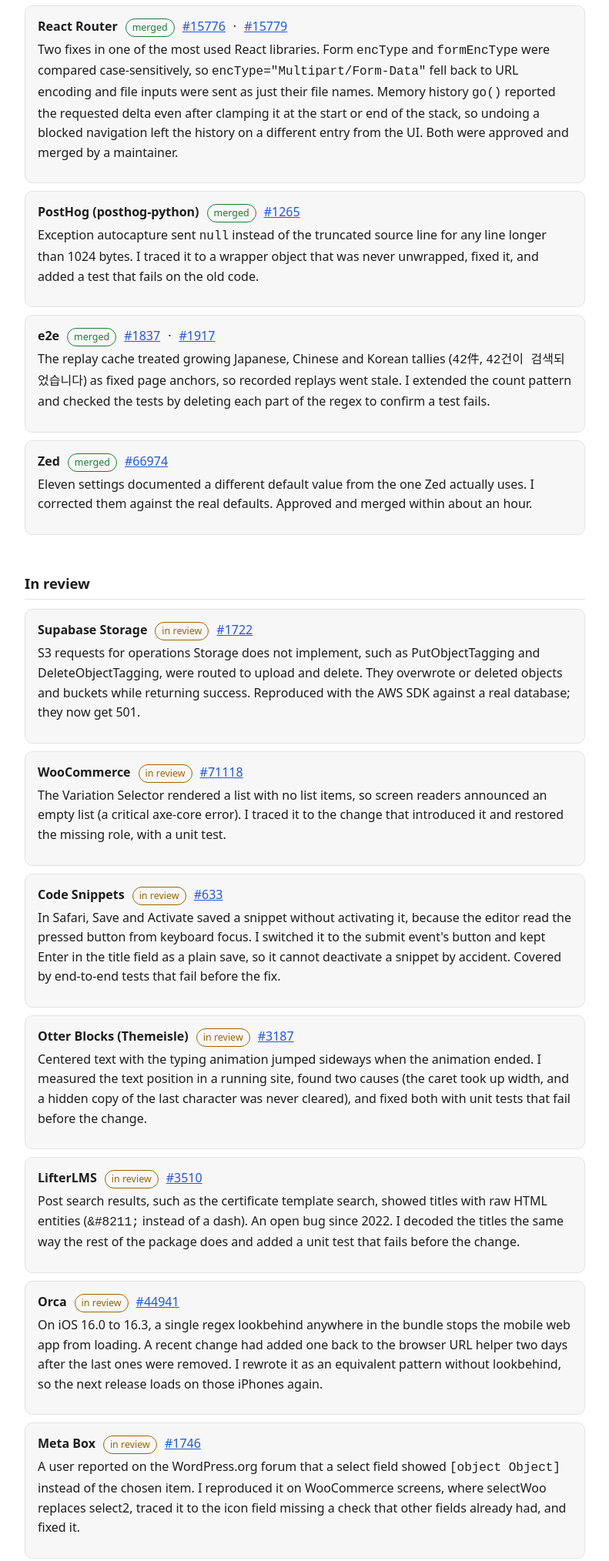
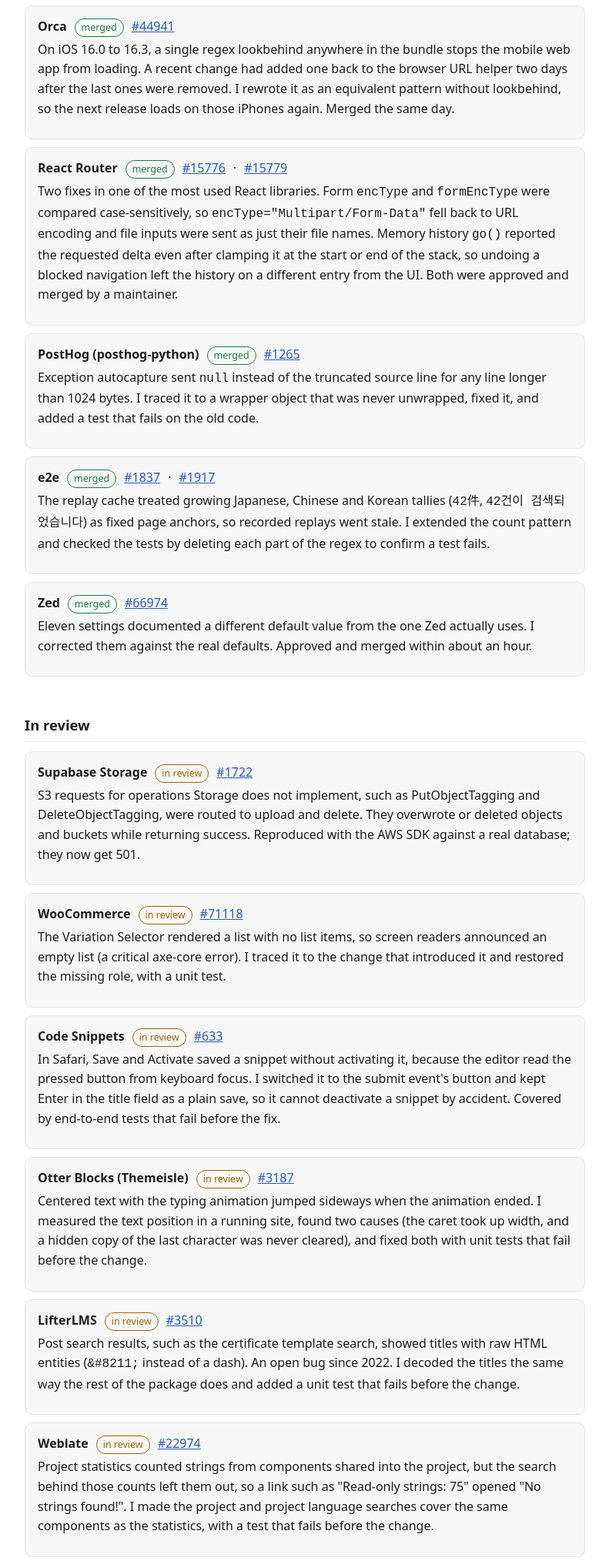
Before and after one commit to Toraastrta/Toraastrta.github.io, a plain HTML site: page index.html in a window 1280 px wide. Shown: the part 468-2496 px from the top of the page at 77% size, without its empty margins (244-1035 px from the left). Drawn offline with Linux system fonts and the light colour scheme.

Commit message:
Move Orca #44941 to merged and add Weblate #22974

```diff
--- a/index.html
+++ b/index.html
@@ -72,6 +72,10 @@
       <p>The Mini-Cart footer computed the cart subtotal on every render and wrote it to an Interactivity API store that nothing read. I removed the dead state and kept the now-unused protected method as deprecated, so extensions that subclass the block keep working.</p>
     </li>
     <li>
+      <div class="head"><span class="proj">Orca</span><span class="tag ok">merged</span><a href="https://github.com/stablyai/orca/pull/44941">#44941</a></div>
+      <p>On iOS 16.0 to 16.3, a single regex lookbehind anywhere in the bundle stops the mobile web app from loading. A recent change had added one back to the browser URL helper two days after the last ones were removed. I rewrote it as an equivalent pattern without lookbehind, so the next release loads on those iPhones again. Merged the same day.</p>
+    </li>
+    <li>
       <div class="head"><span class="proj">React Router</span><span class="tag ok">merged</span><a href="https://github.com/remix-run/react-router/pull/15776">#15776</a> · <a href="https://github.com/remix-run/react-router/pull/15779">#15779</a></div>
       <p>Two fixes in one of the most used React libraries. Form <code>encType</code> and <code>formEncType</code> were compared case-sensitively, so <code>encType="Multipart/Form-Data"</code> fell back to URL encoding and file inputs were sent as just their file names. Memory history <code>go()</code> reported the requested delta even after clamping it at the start or end of the stack, so undoing a blocked navigation left the history on a different entry from the UI. Both were approved and merged by a maintainer.</p>
     </li>
@@ -114,8 +118,8 @@
       <p>Post search results, such as the certificate template search, showed titles with raw HTML entities (<code>&amp;#8211;</code> instead of a dash). An open bug since 2022. I decoded the titles the same way the rest of the package does and added a unit test that fails before the change.</p>
     </li>
     <li>
-      <div class="head"><span class="proj">Orca</span><span class="tag wait">in review</span><a href="https://github.com/stablyai/orca/pull/44941">#44941</a></div>
-      <p>On iOS 16.0 to 16.3, a single regex lookbehind anywhere in the bundle stops the mobile web app from loading. A recent change had added one back to the browser URL helper two days after the last ones were removed. I rewrote it as an equivalent pattern without lookbehind, so the next release loads on those iPhones again.</p>
+      <div class="head"><span class="proj">Weblate</span><span class="tag wait">in review</span><a href="https://github.com/WeblateOrg/weblate/pull/22974">#22974</a></div>
+      <p>Project statistics counted strings from components shared into the project, but the search behind those counts left them out, so a link such as "Read-only strings: 75" opened "No strings found!". I made the project and project language searches cover the same components as the statistics, with a test that fails before the change.</p>
     </li>
     <li>
       <div class="head"><span class="proj">Meta Box</span><span class="tag wait">in review</span><a href="https://github.com/wpmetabox/meta-box/pull/1746">#1746</a></div>
```
